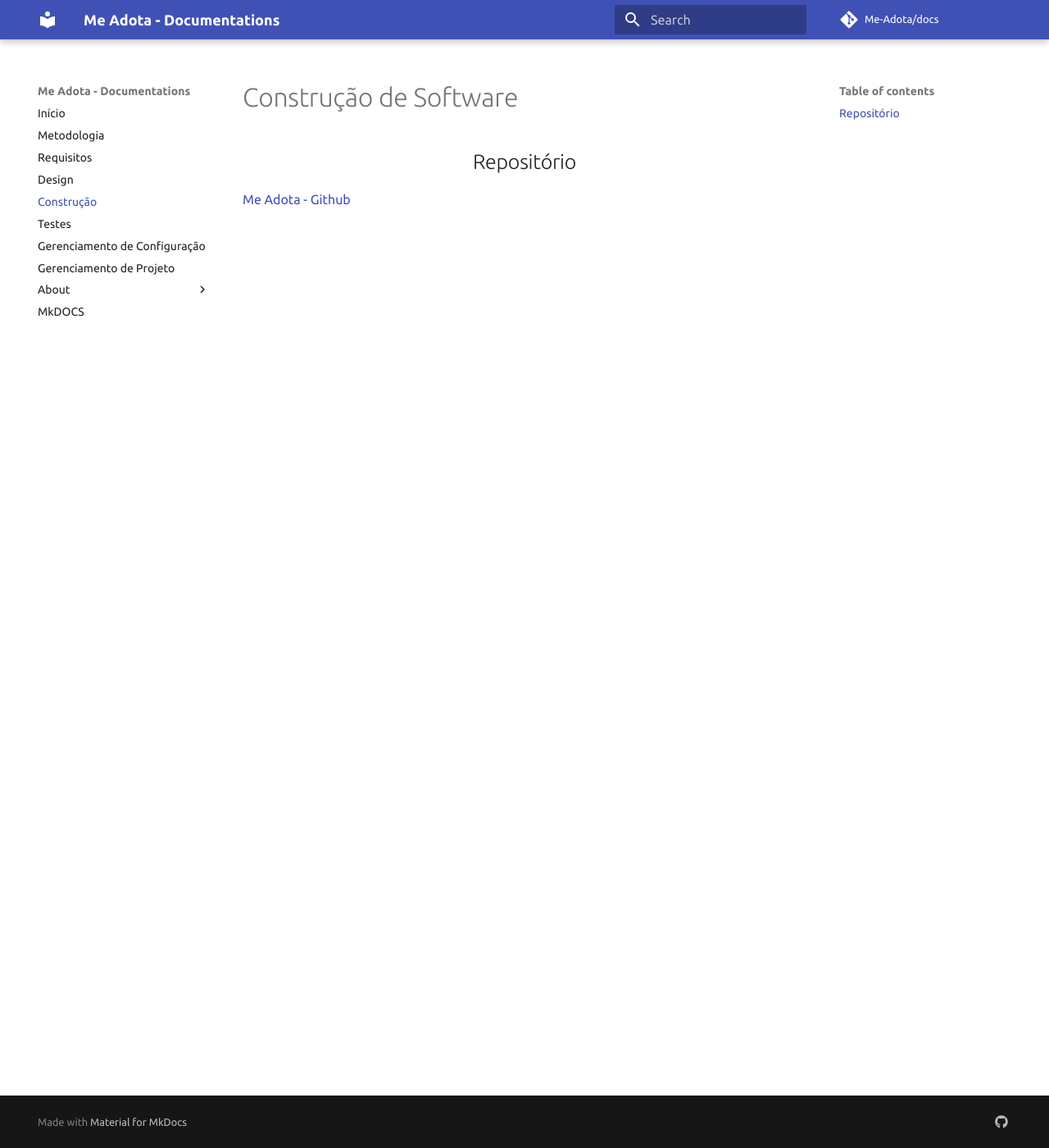
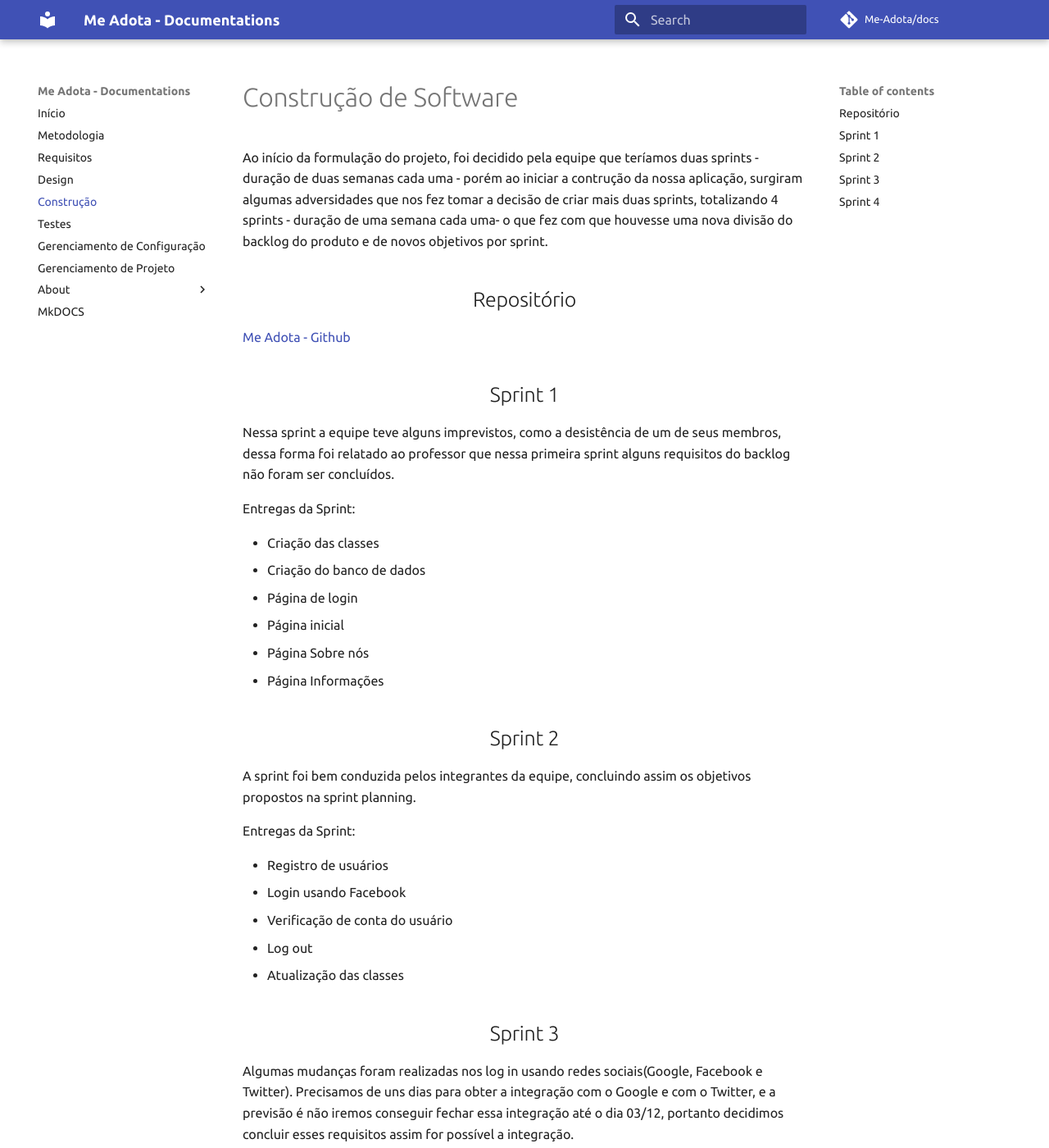
Before and after one commit to Me-Adota/docs, an MkDocs documentation site: the page built from docs/construction.md, in a window 1280 px wide and 1400 px high. Shown: the whole window at 82% size. Built offline with MkDocs 1.6.1 and Material for MkDocs 9.7.7, drawn with Linux system fonts in a browser that asks for light colours; comment, search, counter and statistics services are not loaded; some of the changed text lies outside the part shown.

Commit message:
:arrow_up: Updated construction.md

```diff
--- a/docs/construction.md
+++ b/docs/construction.md
@@ -1,5 +1,61 @@
 # Construção de Software
+
+Ao início da formulação do projeto, foi decidido pela equipe que teríamos duas sprints - duração de duas semanas cada uma - porém ao iniciar a contrução da nossa aplicação, surgiram algumas adversidades que nos fez tomar a decisão de criar mais duas sprints, totalizando 4 sprints - duração de uma semana cada uma- o que fez com que houvesse uma nova divisão do backlog do produto e de novos objetivos por sprint.
 
 ## <center>Repositório</center>
 
 <a href="https://github.com/Me-Adota/">Me Adota - Github</a>
+
+## <center>Sprint 1</center>
+
+Nessa sprint a equipe teve alguns imprevistos, como a desistência de um de seus membros, dessa forma foi relatado ao professor que nessa primeira sprint alguns requisitos do backlog não foram ser concluídos.
+
+ Entregas da Sprint:
+
+* Criação das classes
+* Criação do banco de dados
+* Página de login
+* Página inicial
+* Página Sobre nós
+* Página Informações
+
+## <center>Sprint 2</center>
+
+A sprint foi bem conduzida pelos integrantes da equipe, concluindo assim os objetivos propostos na sprint planning.
+
+Entregas da Sprint:
+
+* Registro de usuários
+* Login usando Facebook
+* Verificação de conta do usuário
+* Log out
+* Atualização das classes
+
+## <center>Sprint 3</center>
+
+Algumas mudanças foram realizadas nos log in usando redes sociais(Google, Facebook e Twitter). Precisamos de uns dias para obter a integração com o Google e com o Twitter, e a previsão é não iremos conseguir fechar essa integração até o dia 03/12, portanto decidimos concluir esses requisitos assim for possível a integração.
+
+Entregas da Sprint:
+
+* Página inserir pets
+* Página Meus Pets
+* Página detalhes sobre o Pet
+* Página perfil
+* Atualização de Pet
+* Formulário para Pet
+* Inserir Pets
+* Marcar pet como adotado
+* Visualizzar pets
+* Visualizar detalhes de pet
+
+## <center>Sprint 4</center>
+
+Entregas da Sprint:
+
+* Atualização do email de verificação
+* Responsividade das páginas
+* Filtros nas pesquisas do feed de pet
+* Cadastro pets apenas usuário com cadastro completo
+* Conserto de bugs
+* Teste
+* Deply
```
